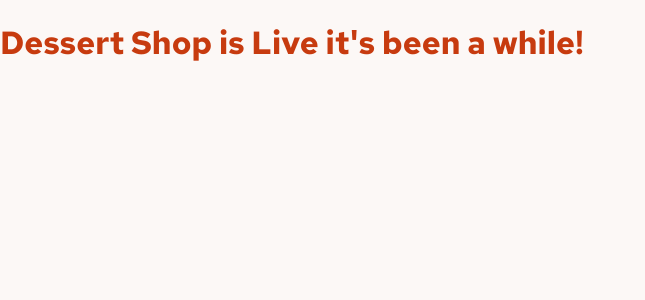
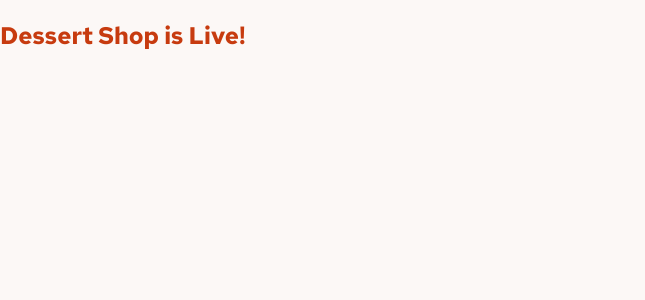
Before and after one commit to axoo01/dessert_shop, an Angular app: page / in a window 1280 px wide. Shown: the top 300 px of the page, without its empty margins (0-645 px from the left). Built offline with nearby package versions, Linux system fonts and the light colour scheme.

Commit message:
chore: added dev dependencies to support jasmine

```diff
--- a/src/app/app.component.html
+++ b/src/app/app.component.html
@@ -1 +1 @@
-<h1 style="color: var(--color-red)">Dessert Shop is Live it's been a while!</h1>
+<h2 style="color: var(--color-red)">Dessert Shop is Live!</h2>
```
